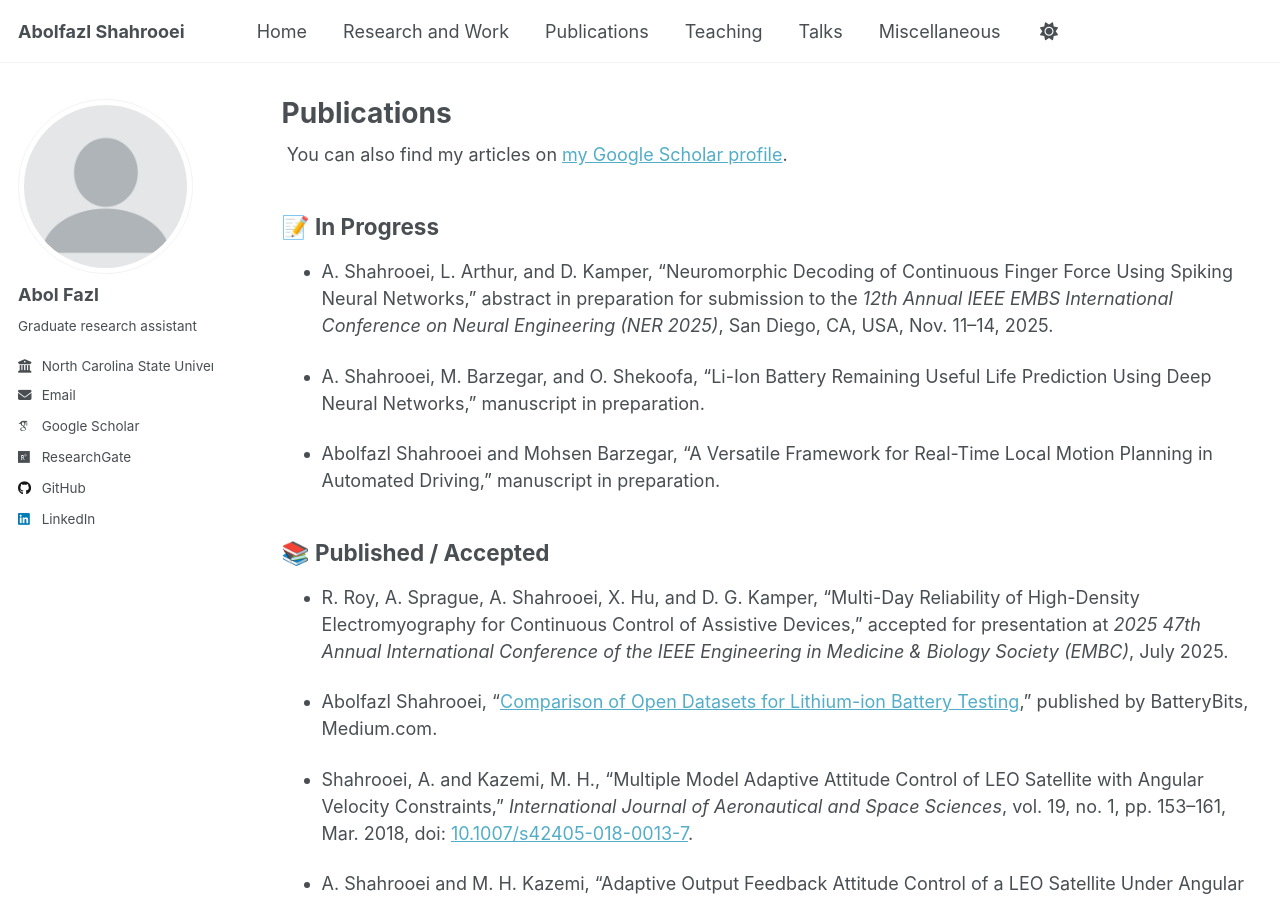
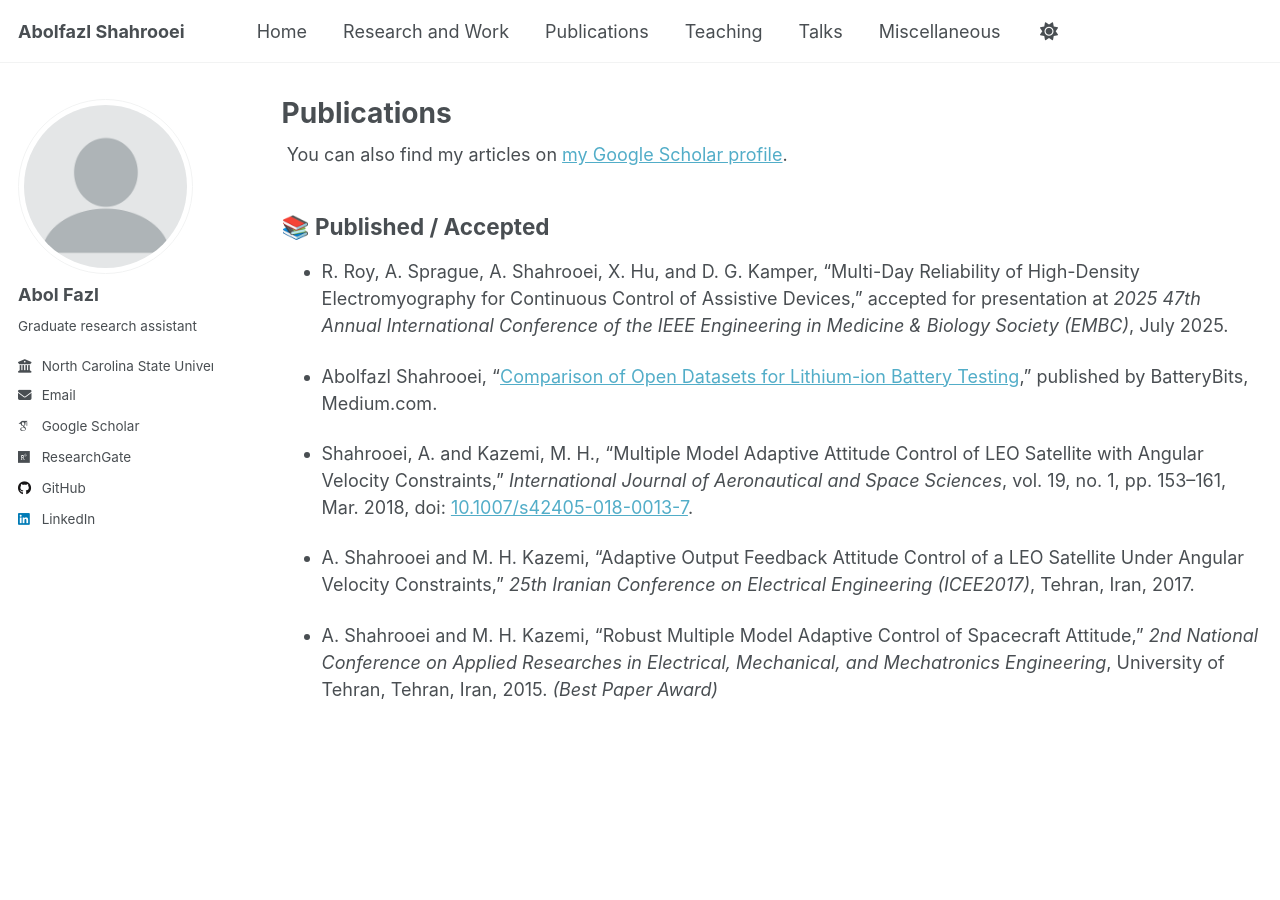
Before and after one commit to a-shahroo/a-shahroo.github.io, a Jekyll site: the page built from _pages/publications.md, in a window 1280 px wide and 900 px high. Built offline with Jekyll 4.4.1, drawn with Linux system fonts in a browser that asks for light colours; some web fonts are replaced.

Commit message:
Update publications.md

```diff
--- a/_pages/publications.md
+++ b/_pages/publications.md
@@ -10,14 +10,14 @@ author_profile: true
   You can also find my articles on <a href="{{site.author.googlescholar}}" target="_blank">my Google Scholar profile</a>.
 </div>
 {% endif %}
-
+<!--
 ## 📝 In Progress
 
 - A. Shahrooei, L. Arthur, and D. Kamper, “Neuromorphic Decoding of Continuous Finger Force Using Spiking Neural Networks,” abstract in preparation for submission to the *12th Annual IEEE EMBS International Conference on Neural Engineering (NER 2025)*, San Diego, CA, USA, Nov. 11–14, 2025.
 
 - A. Shahrooei, M. Barzegar, and O. Shekoofa, “Li-Ion Battery Remaining Useful Life Prediction Using Deep Neural Networks,” manuscript in preparation.
 
-- Abolfazl Shahrooei and Mohsen Barzegar, “A Versatile Framework for Real-Time Local Motion Planning in Automated Driving,” manuscript in preparation.
+- Abolfazl Shahrooei and Mohsen Barzegar, “A Versatile Framework for Real-Time Local Motion Planning in Automated Driving,” manuscript in preparation.-->
 
 ## 📚 Published / Accepted
 
```
